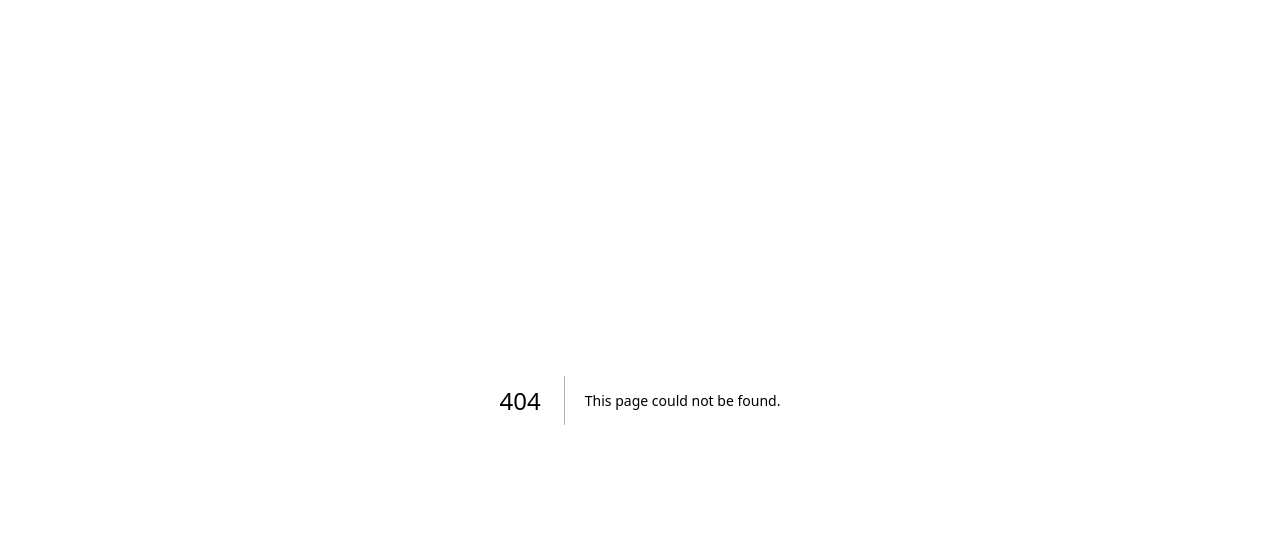
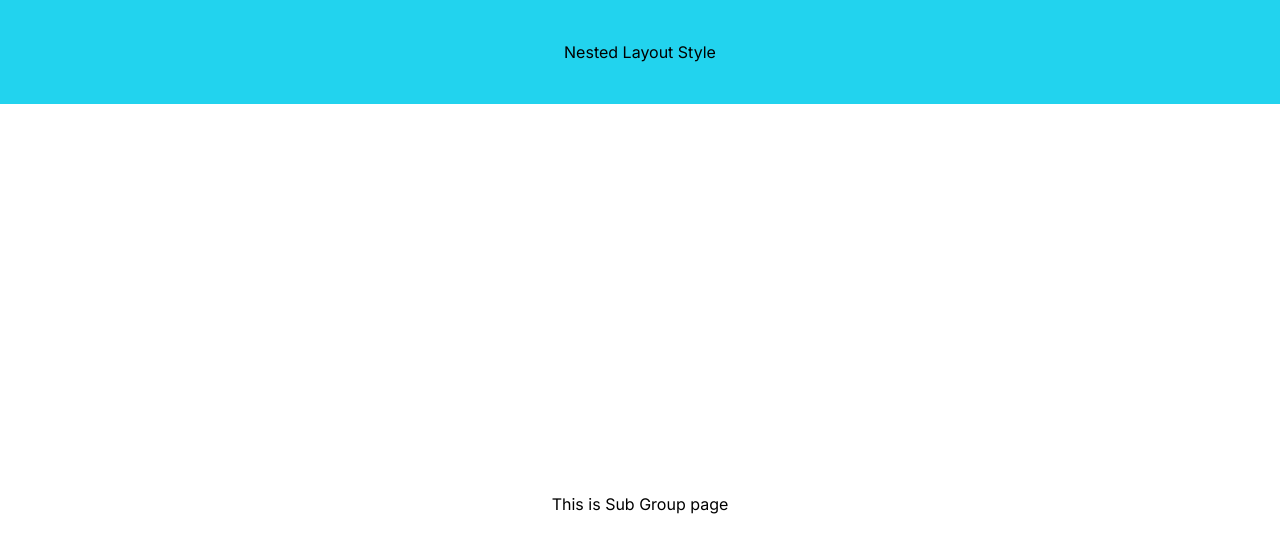
Before and after one commit to MohammedShuqair/next-dashboard-example, a Next.js app: page /ui/sub-group-1 in a window 1280 px wide. Before the commit this address had no page. Shown: the top 552 px of the page. Built offline with nearby package versions, Linux system fonts and the light colour scheme; a web font is replaced by a local one.

Commit message:
group layout example

```diff
--- /dev/null
+++ b/app/ui/(group)/layout.tsx
@@ -0,0 +1,13 @@
+export default function Layout({ children }: { children: React.ReactNode }) {
+    return (
+        <section className="h-dvh">
+            <h1 className=" text-center p-10 bg-cyan-400">Nested Layout Style</h1>
+            <div className="flex flex-col justify-center items-center h-full">
+
+                <div className="">
+                    {children}
+                </div>
+            </div>
+        </section>
+    );
+}
--- /dev/null
+++ b/app/ui/(group)/sub-group-1/page.tsx
@@ -0,0 +1,5 @@
+export default function Page() {
+    return (
+        <div>This is Sub Group page</div>
+    );
+}
```
